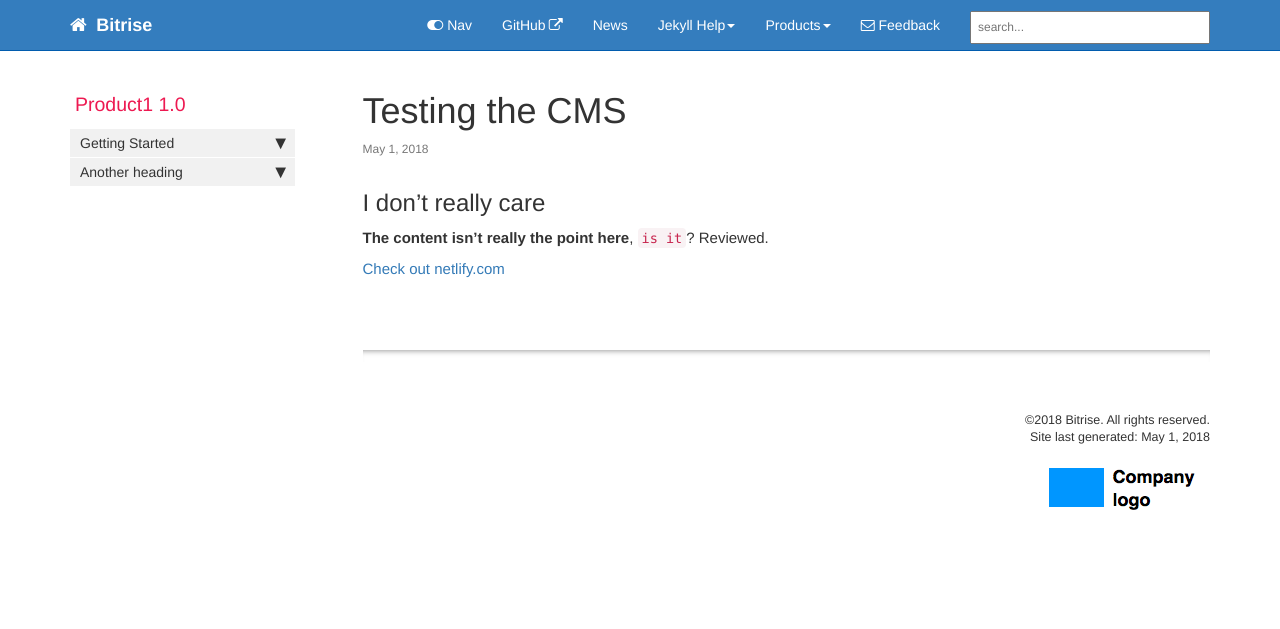
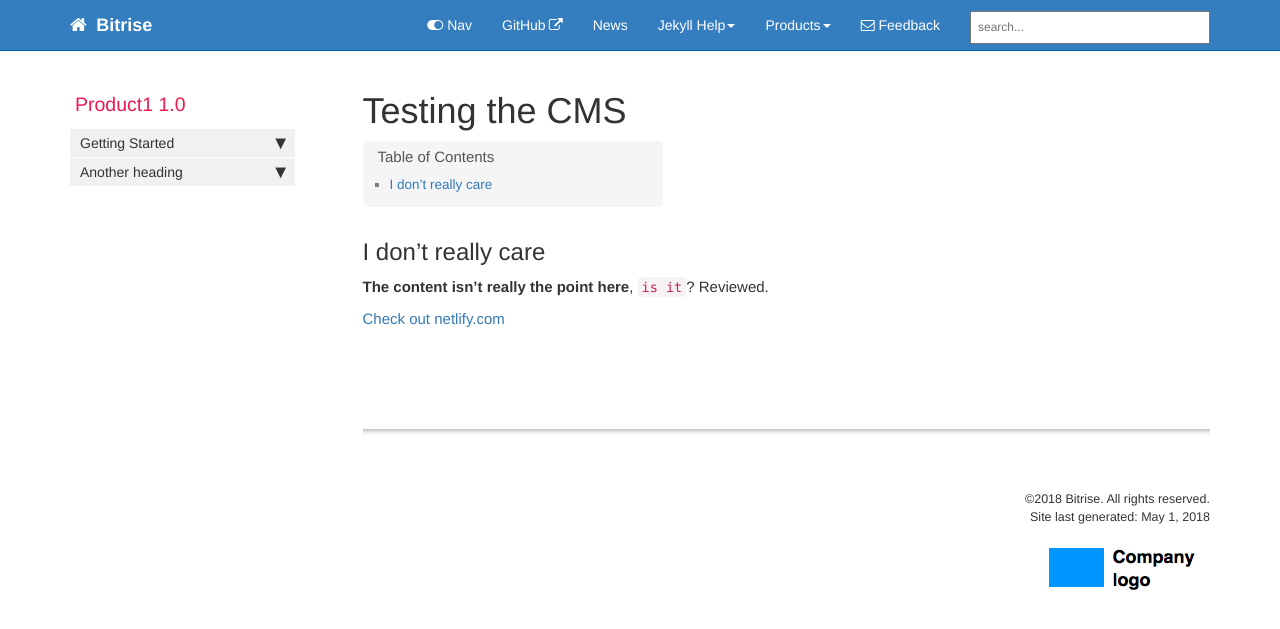
Before and after one commit to si0rac/jekyll-doc-theme, a Jekyll site: the page built from pages/product1/2018-05-01-testing-the-cms.md, in a window 1280 px wide. Shown: the top 629 px of the page. Built offline with Jekyll 4.4.1, drawn with Linux system fonts in a browser that asks for light colours; nearby versions of some CDN libraries; comment, search, counter and statistics services are not loaded; part of the change alters nothing that is shown.

Commit message:
frontmatter shenanigans

```diff
--- a/pages/product1/2018-05-01-testing-the-cms.md
+++ b/pages/product1/2018-05-01-testing-the-cms.md
@@ -1,8 +1,5 @@
 ---
-layout: post
 title: Testing the CMS
-date: '2018-05-01T13:12:52+02:00'
-thumbnail: /images/uploads/steve-on-skype.gif
 sidebar: product1_sidebar
 permalink: 2018-05-01-testing-the-cms.html
 ---
```
